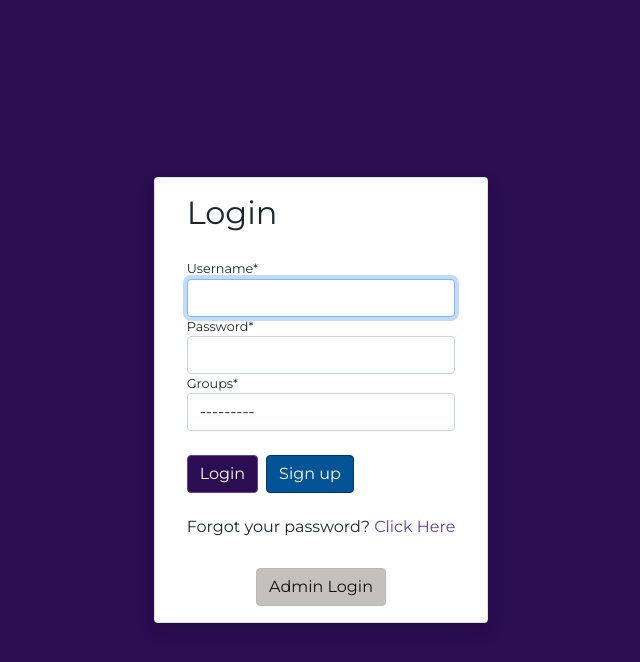
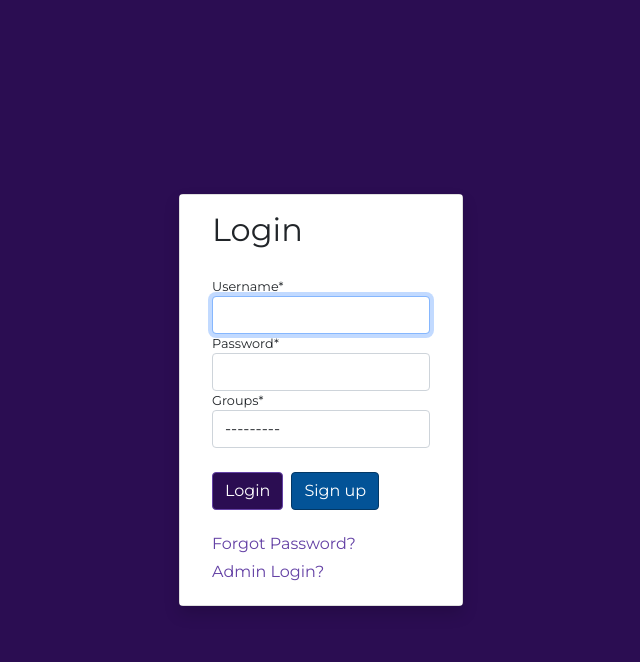
Before and after one commit to MonikaShah/CommunityDietDiversity, a Django app: page /account/login/ in a window 1280 px wide. Shown: the top 662 px of the page, without its empty margins (319-959 px from the left). Run offline with Django 3.2, Linux system fonts and the light colour scheme; some libraries are stand-ins or nearby versions.

Commit message:
Updated the login page

```diff
--- a/accounts/templates/registration_form/login.html
+++ b/accounts/templates/registration_form/login.html
@@ -36,11 +36,9 @@
                         <div><input type="submit" value="Login" class="btn btn-primary"></div>
                         <div class="ms-2"><a href="{% url 'accounts:parent_consent'  %}" class="btn btn-info"> Sign up</a></div>
                     </div>
-                    <div>
-                        <h6 class="mt-4">Forgot your password? <a class="forgotpass" href="{% url 'accounts:forgot_password' %}">Click Here</a></h6>
-                    </div>
-                    <div class="d-flex justify-content-center">
-                        <a href="../admin/" class="mt-4 btn btn-info btnmedium greybutton">Admin Login</a>
+                    <div class=" mt-4 d-flex flex-column align-items-start">
+                        <h6><a class="forgotpass" href="{% url 'accounts:forgot_password' %}">Forgot Password? </a></h6>
+                        <h6><a href="../admin/" class="forgotpass"> Admin Login?</a></h6>
                     </div>
                 </form>
             </div>
```
